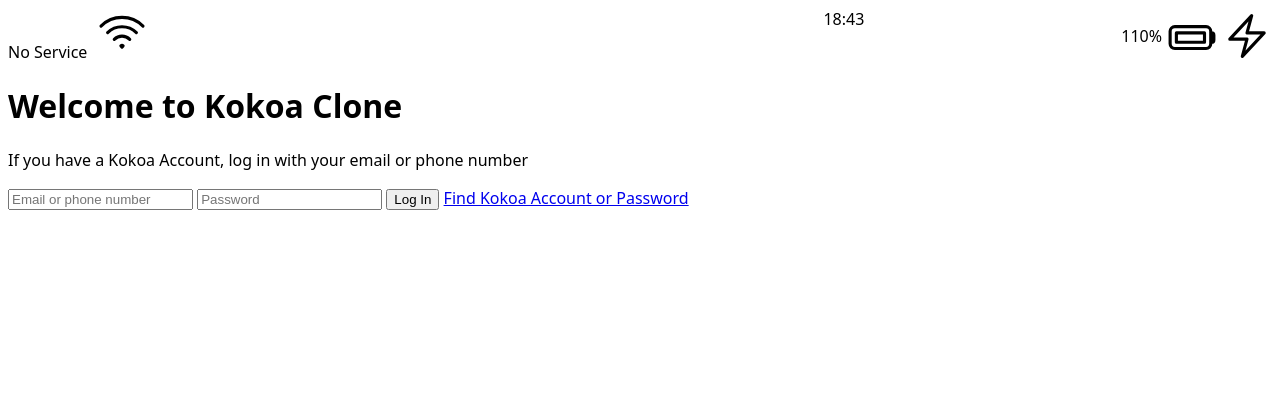
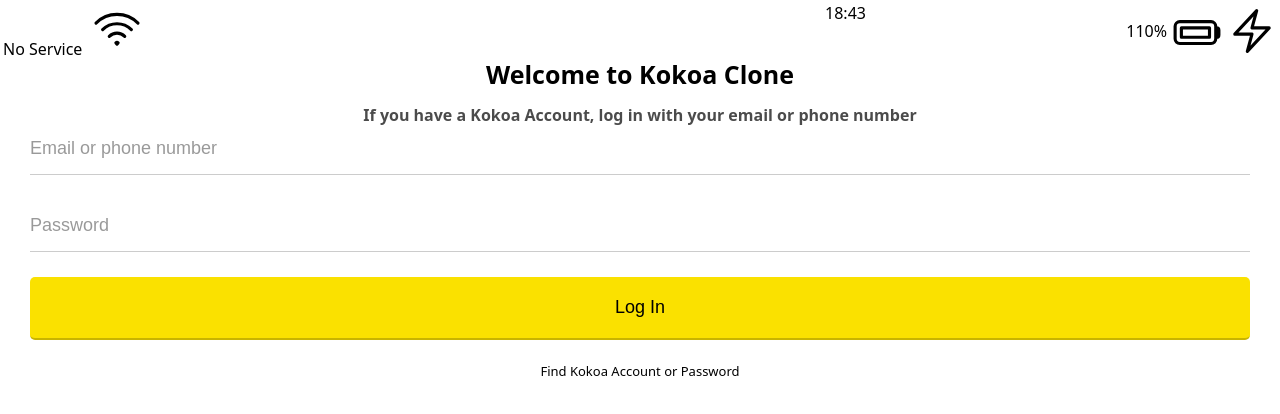
Before and after one commit to djsumin/kokoa-clone-2023, a plain HTML site: page index.html in a window 1280 px wide. Drawn offline with Linux system fonts and the light colour scheme.

Commit message:
Decorated style

```diff
--- /dev/null
+++ b/css/reset.css
@@ -0,0 +1,52 @@
+/* http://meyerweb.com/eric/tools/css/reset/
+   v2.0 | 20110126
+   License: none (public domain)
+*/
+
+html, body, div, span, applet, object, iframe,
+h1, h2, h3, h4, h5, h6, p, blockquote, pre,
+a, abbr, acronym, address, big, cite, code,
+del, dfn, em, img, ins, kbd, q, s, samp,
+small, strike, strong, sub, sup, tt, var,
+b, u, i, center,
+dl, dt, dd, ol, ul, li,
+fieldset, form, label, legend,
+table, caption, tbody, tfoot, thead, tr, th, td,
+article, aside, canvas, details, embed,
+figure, figcaption, footer, header, hgroup,
+menu, nav, output, ruby, section, summary,
+time, mark, audio, video {
+	margin: 0;
+	padding: 0;
+	border: 0;
+	font-size: 100%;
+	font: inherit;
+	vertical-align: baseline;
+}
+/* HTML5 display-role reset for older browsers */
+article, aside, details, figcaption, figure,
+footer, header, hgroup, menu, nav, section {
+	display: block;
+}
+body {
+	line-height: 1;
+}
+ol, ul {
+	list-style: none;
+}
+blockquote, q {
+	quotes: none;
+}
+blockquote:before, blockquote:after,
+q:before, q:after {
+	content: '';
+	content: none;
+}
+table {
+	border-collapse: collapse;
+	border-spacing: 0;
+}
+
+input:focus{
+	outline: none;
+}
--- /dev/null
+++ b/css/status-bar.css
@@ -0,0 +1,27 @@
+.status-bar{
+    display: flex;
+    justify-content: center;
+    padding: 5px 3px;
+}
+.status-bar_column{
+    width:33%;
+}
+
+.status-bar_column:first-child span{
+    margin-right: 5px;
+}
+
+.status-bar_column:nth-child(2){
+    display: flex;
+    justify-content: center;
+}
+
+.status-bar_column:last-child{
+    display: flex;
+    justify-content: flex-end;
+    align-items: center;
+}
+
+.status-bar_column .fa-battery-full{
+    margin: 0px 5px;
+}
--- a/css/styles.css
+++ b/css/styles.css
@@ -1,30 +1,68 @@
-body{
+@import "reset.css";
+@import "status-bar.css";
+@import "variables.css";
+
+body {
     font-family: system-ui, -apple-system, BlinkMacSystemFont, 'Segoe UI', Roboto, Oxygen, Ubuntu, Cantarell, 'Open Sans', 'Helvetica Neue', sans-serif;
 }
 
-.status-bar{
+.welcome-header {
+    margin-top: 90px 0px;
+    text-align: center;
     display: flex;
-    justify-content: center;
-}
-.status-bar_column{
-    width:33%;
+    flex-direction: column;
+    align-items: center;
+    font-weight: 600;
 }
 
-.status-bar_column:first-child span{
-    margin-right: 5px;
+.welcome-header_title {
+    margin-bottom: 20px;
+    font-size: 25px;
 }
 
-.status-bar_column:nth-child(2){
-    display: flex;
-    justify-content: center;
+.welcome-header_text {
+    width: 60%;
+    opacity: 0.7;
 }
 
-.status-bar_column:last-child{
+#login-form {
     display: flex;
-    justify-content: flex-end;
-    align-items: center;
+    flex-direction: column;
+    margin: 0px 30px;
 }
 
-.status-bar_column .fa-battery-full{
-    margin: 0px 5px;
+#login-form input {
+    border : none;
+    padding: 15px 0px;
+    font-size: 18px;
+    border-bottom: 2px solid rgba(0,0,0,0.2);
+    margin-bottom: 25px;
+    transition: border-color 0.3s ease-in-out;
 }
+
+#login-form input:not([type="submit"]){
+    border-bottom: 1px solid rgba(0,0,0,0.2);
+    transition: border-color 0.3s ease-in-out;
+}
+
+#login-form input::placeholder{
+    color: rgba(0,0,0,0.4);
+}
+
+#login-form input:focus{
+    border-color: var(--yellow);
+}
+
+#login-form input[type="submit"]{
+  background-color: var(--yellow);
+  cursor: pointer;
+  padding: 20px;
+  border-radius: 5px;
+}
+
+#login-form a{
+    text-align: center;
+    text-decoration: none;
+    color: inherit;
+    font-size: 13px;
+}
--- /dev/null
+++ b/css/variables.css
@@ -0,0 +1,3 @@
+:root{
+    --yellow: #fae100;
+}
--- a/index.html
+++ b/index.html
@@ -47,9 +47,9 @@
         <input type="text" placeholder="Email or phone number" />
         <input type="password" placeholder="Password" />
         <input type="submit" value="Log In" />
+        <a href="#">Find Kokoa Account or Password</a>
     </from>
 
-    <a href="#">Find Kokoa Account or Password</a>
     <script src="https://kit.fontawesome.com/6478f529f2.js" crossorigin="anonymous"></script>
 </body>
 
```
